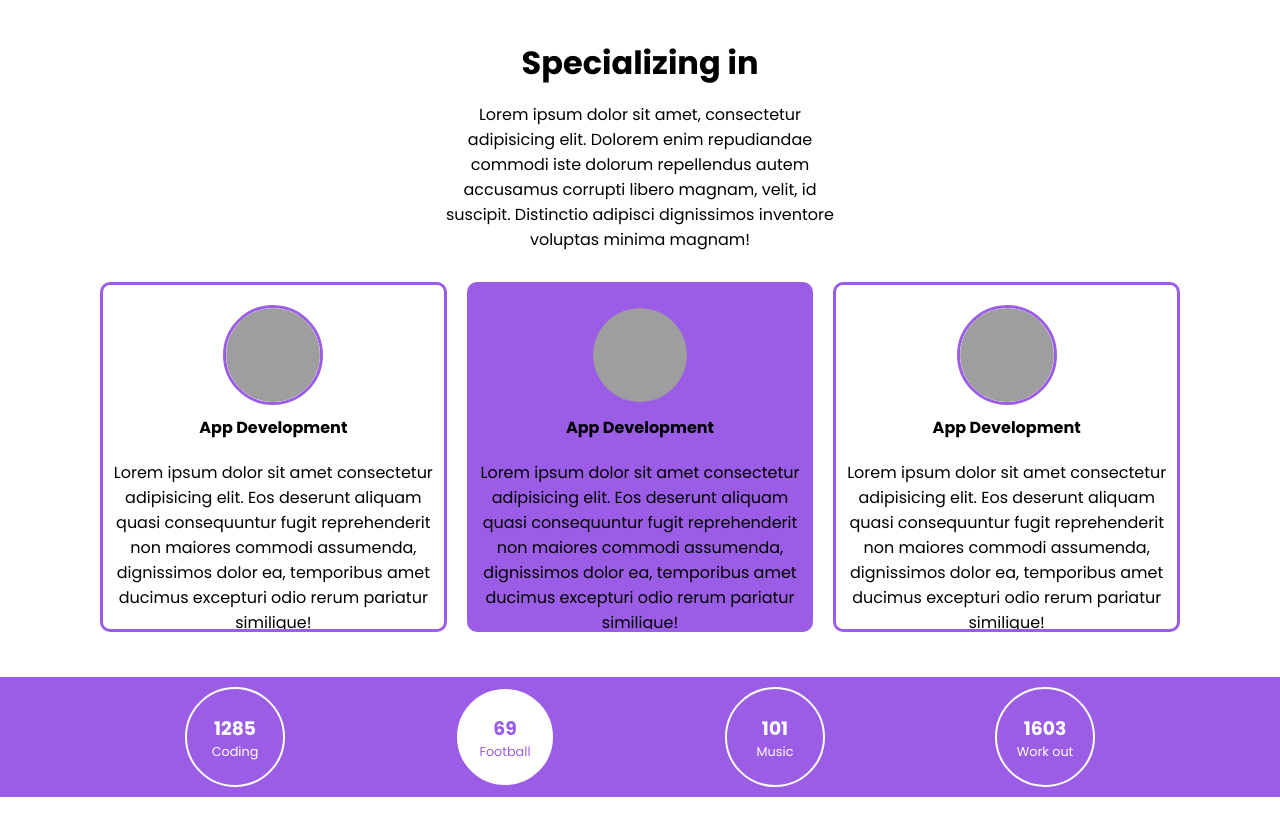
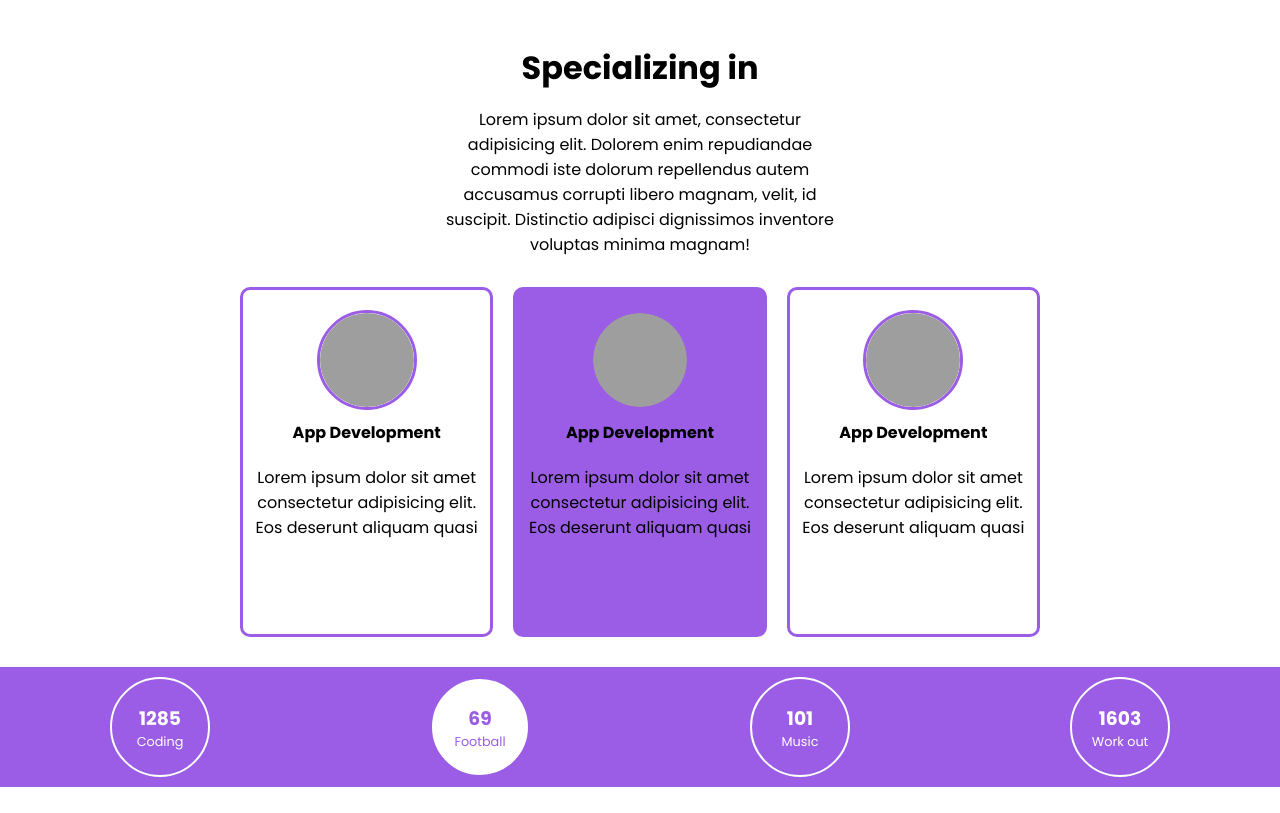
Before and after one commit to Hvdodeptrai/Portfolio, a PHP site: page /about.html in a window 1280 px wide. Shown: the part 961-1774 px from the top of the page. Run offline with PHP 8.4, Linux system fonts and the light colour scheme; grey boxes are pictures that could not be loaded.

Commit message:
make it better

```diff
--- a/about.html
+++ b/about.html
@@ -78,12 +78,14 @@
 
         <main>
             <section class="hero" id="banner">
-                <div class="hero-img">
-                    <img src="https://images.unsplash.com/photo-1600873335384-b4abf761d527?ixlib=rb-1.2.1&ixid=MnwxMjA3fDB8MHxwaG90by1wYWdlfHx8fGVufDB8fHx8&auto=format&fit=crop&w=1070&q=80" alt="">
-                    <div class="hero-img__inside">
-                        <h1><span class="first-letter">H</span>uynh <span class="first-letter">V</span>inh <span class="first-letter">D</span>o<span class="reveal-box"></span></h1>
-                        <p class="desc">Hello, Im a technophile guy. Lorem ipsum dolor sit amet consectetur adipisicing elit. Lorem ipsum dolor sit amet consectetur adipisicing elit. Exercitationem eos quia, minus autem nemo laudantium culpa fugiat eum cumque ducimus hic modi consequuntur laborum praesentium quo facere magni necessitatibus nobis?</p>
-                        <button class="hero-btn">Software Engineer</button>
+                <div class="container-fluid">
+                    <div class="hero-img">
+                        <img src="https://images.unsplash.com/photo-1600873335384-b4abf761d527?ixlib=rb-1.2.1&ixid=MnwxMjA3fDB8MHxwaG90by1wYWdlfHx8fGVufDB8fHx8&auto=format&fit=crop&w=1070&q=80" alt="">
+                        <div class="hero-img__inside">
+                            <h1><span class="first-letter">H</span>uynh <span class="first-letter">V</span>inh <span class="first-letter">D</span>o<span class="reveal-box"></span></h1>
+                            <p class="desc">Hello, Im a technophile guy. Lorem ipsum dolor sit amet consectetur adipisicing elit. Lorem ipsum dolor sit amet consectetur adipisicing elit. Exercitationem eos quia, minus autem nemo laudantium culpa fugiat eum cumque ducimus hic modi consequuntur laborum praesentium quo facere magni necessitatibus nobis?</p>
+                            <button class="hero-btn" >Software Engineer</button>
+                        </div>
                     </div>
                 </div>
             </section>
@@ -104,21 +106,21 @@
                                         <img src="https://images.unsplash.com/photo-1571115764595-644a1f56a55c?ixlib=rb-1.2.1&ixid=MnwxMjA3fDB8MHxwaG90by1wYWdlfHx8fGVufDB8fHx8&auto=format&fit=crop&w=441&q=80" alt="">
                                     </div>
                                     <h3>App Development</h3>
-                                    <p>Lorem ipsum dolor sit amet consectetur adipisicing elit. Eos deserunt aliquam quasi consequuntur fugit reprehenderit non maiores commodi assumenda, dignissimos dolor ea, temporibus amet ducimus excepturi odio rerum pariatur similique!</p>
+                                    <p>Lorem ipsum dolor sit amet consectetur adipisicing elit. Eos deserunt aliquam quasi</p>
                                 </div>
                                 <div class="card-item">
                                     <div class="card-img">
                                         <img src="https://images.unsplash.com/photo-1617503752587-97d2103a96ea?ixlib=rb-1.2.1&ixid=MnwxMjA3fDB8MHxwaG90by1wYWdlfHx8fGVufDB8fHx8&auto=format&fit=crop&w=486&q=80" alt="">
                                     </div>
                                     <h3>App Development</h3>
-                                    <p>Lorem ipsum dolor sit amet consectetur adipisicing elit. Eos deserunt aliquam quasi consequuntur fugit reprehenderit non maiores commodi assumenda, dignissimos dolor ea, temporibus amet ducimus excepturi odio rerum pariatur similique!</p>
+                                    <p>Lorem ipsum dolor sit amet consectetur adipisicing elit. Eos deserunt aliquam quasi</p>
                                 </div>
                                 <div class="card-item">
                                     <div class="card-img">
                                         <img src="https://images.unsplash.com/photo-1618855468071-0fa0d8383377?ixlib=rb-1.2.1&ixid=MnwxMjA3fDB8MHxwaG90by1wYWdlfHx8fGVufDB8fHx8&auto=format&fit=crop&w=435&q=80" alt="">
                                     </div>
                                     <h3>App Development</h3>
-                                    <p>Lorem ipsum dolor sit amet consectetur adipisicing elit. Eos deserunt aliquam quasi consequuntur fugit reprehenderit non maiores commodi assumenda, dignissimos dolor ea, temporibus amet ducimus excepturi odio rerum pariatur similique!</p>
+                                    <p>Lorem ipsum dolor sit amet consectetur adipisicing elit. Eos deserunt aliquam quasi</p>
                                 </div>
                             </div>
                         </div>
@@ -127,7 +129,7 @@
             </section>
 
             <section class="circle" id="circle">
-                <div class="container">
+                <div class="container-fluid">
                     <div class="row2">
                         <div class="col">
                             <div class="circle-item">
@@ -205,7 +207,7 @@
 
         <footer>
             <section class="footer">
-                <div class="container">
+                <div class="container-fluid">
                     <div class="footer__slogan">
                         <h3>Made with ❤️ by Hvdo</h3>
                     </div>
--- a/css/main.css
+++ b/css/main.css
@@ -24,7 +24,14 @@ body {
     overflow-x: hidden;
     font-size: 62.5%;
 }
-
+.container {
+    width: min(90%, 800px);
+    margin: 30px auto;
+}
+.container-fluid {
+    width: 100%;
+    /* padding: 10px 0; */
+}
 /* SIDEBAR */
 .sidebar {
     position: fixed;
@@ -148,9 +155,7 @@ label #cancel {
 #check:checked ~ .wrapper {
     margin-left: 249px;
 }
-.container {
-    padding: 10px 100px;
-}
+
 /* SECTION TOP-BAR */
 .top-bar {
     background: transparent;
@@ -296,7 +301,7 @@ label #cancel {
     width: 200px;
     border: none;
     outline: none;
-    border-radius: 20px;
+    border-radius: 5px;
 
     color: white;
     background-color: #9b5de5;
@@ -306,8 +311,13 @@ label #cancel {
 
     box-shadow: 0 0 10px 0 rgba(154, 93, 229, 0.74);
     cursor: pointer;
+
+    transition: all 0.25s ease;
 }
-
+.hero-img__inside button:hover {
+    transform: translateY(-5px);
+    box-shadow: 0 10px 10px 0 rgba(154, 93, 229, 0.288);
+}
 /* SECTION PROFES */
 .profes {
     margin: 15px 0;
@@ -363,7 +373,7 @@ label #cancel {
     margin-bottom: 20px;
     margin: 0 auto;
 
-    transition: all 0.5s linear;
+    transition: all 0.4s linear;
     transform: translateY(20px);
 }
 .card-img:hover {
@@ -397,15 +407,16 @@ label #cancel {
 }
 
 /* SECTION CIRCLE */
-.circle {
-    background-color: #9b5de5;
-    margin: 15px 0;
-}
+
+
 /* CIRCLE ITEM */
 .row2 {
     display: flex;
     align-items: center;
     justify-content: space-around;
+    padding: 10px 0;
+
+    background-color: #9b5de5;
 }
 .row2 > .col {
     width: 20%;
```
